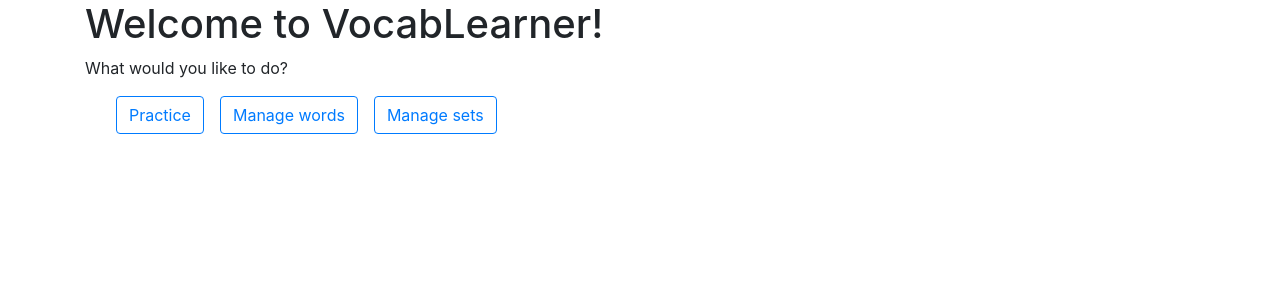
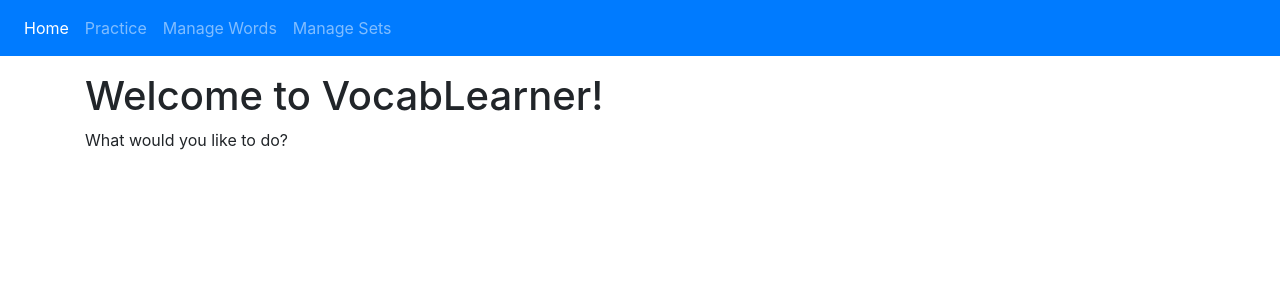
Before and after one commit to Bacorn42/VocabLearner, a Vue app: page / in a window 1280 px wide. Shown: the top 300 px of the page. Built offline with nearby package versions, Linux system fonts and the light colour scheme.

Commit message:
Added navigation bar and page titles

```diff
--- a/src/App.vue
+++ b/src/App.vue
@@ -1,11 +1,26 @@
 <template>
   <div id="app">
+    <nav class="navbar navbar-expand-sm navbar-dark bg-primary">
+      <ul class="navbar-nav">
+        <li class="nav-item">
+          <router-link to="/" class="nav-link" :class="isHomeActive">Home</router-link>
+        </li>
+        <li class="nav-item">
+          <router-link to="/practice" class="nav-link" :class="isPracticeActive">Practice</router-link>
+        </li>
+        <li class="nav-item">
+          <router-link to="/manageWords" class="nav-link" :class="isManageWordsActive">Manage Words</router-link>
+        </li>
+        <li class="nav-item">
+          <router-link to="/manageSets" class="nav-link" :class="isManageSetsActive">Manage Sets</router-link>
+        </li>
+      </ul>
+    </nav>
    <router-view :words="words" :sets="sets"></router-view>
   </div>
 </template>
 
 <script>
-import Word from './word.js'
 export default {
   name: 'app',
   data() {
@@ -13,6 +28,28 @@ export default {
       words: [],
       sets: []
     }
+  },
+  computed: {
+    isHomeActive() {
+      return {
+        active: this.$route.path === '/'
+      }
+    },
+    isPracticeActive() {
+      return {
+        active: this.$route.path.indexOf('/practice') > -1
+      }
+    },
+    isManageWordsActive() {
+      return {
+        active: this.$route.path.indexOf('/manageWords') > -1
+      }
+    },
+    isManageSetsActive() {
+      return {
+        active: this.$route.path.indexOf('/manageSets') > -1
+      }
+    }
   }
 }
 </script>
--- a/src/components/AddSet.vue
+++ b/src/components/AddSet.vue
@@ -1,6 +1,7 @@
 <template>
-  <div class="container">
-    <router-link to="/manageSets"><button class="btn btn-outline-primary mt-3 mb-3">Back</button></router-link>
+  <div class="container mt-3">
+    <h1 class="page-header">Add Sets</h1>
+    <router-link to="/manageSets"><button class="btn btn-outline-primary mb-3">Back</button></router-link>
     <div v-for="(error, index) in errors" v-bind:key="index" class="alert alert-danger">{{ error }}</div>
     <div class="alert alert-success" v-if="success">Added set!</div>
     <p>Add some sets!</p>
--- a/src/components/AddWord.vue
+++ b/src/components/AddWord.vue
@@ -1,6 +1,7 @@
 <template>
-  <div class="container">
-    <router-link to="/manageWords"><button class="btn btn-outline-primary mt-3 mb-3">Back</button></router-link>
+  <div class="container mt-3">
+    <h1 class="page-header">Add Words</h1>
+    <router-link to="/manageWords"><button class="btn btn-outline-primary mb-3">Back</button></router-link>
     <div v-for="(error, index) in errors" v-bind:key="index" class="alert alert-danger">{{ error }}</div>
     <div class="alert alert-success" v-if="success">Added word!</div>
     <p>Add some words!</p>
--- a/src/components/EditSet.vue
+++ b/src/components/EditSet.vue
@@ -1,6 +1,7 @@
 <template>
-  <div class="container">
-    <router-link to="/manageSets"><button class="btn btn-outline-primary mt-3 mb-3">Back</button></router-link>
+  <div class="container mt-3">
+    <h1 class="page-header">Edit Set</h1>
+    <router-link to="/manageSets"><button class="btn btn-outline-primary mb-3">Back</button></router-link>
     <div v-for="(error, index) in errors" v-bind:key="index" class="alert alert-danger">{{ error }}</div>
     <div class="alert alert-success" v-if="success">Edited set!</div>
     <p>Edit the set!</p>
--- a/src/components/EditWord.vue
+++ b/src/components/EditWord.vue
@@ -1,6 +1,7 @@
 <template>
-  <div class="container">
-    <router-link to="/manageWords"><button class="btn btn-outline-primary mt-3 mb-3">Back</button></router-link>
+  <div class="container mt-3">
+    <h1 class="page-header">Edit Word</h1>
+    <router-link to="/manageWords"><button class="btn btn-outline-primary mb-3">Back</button></router-link>
     <div v-for="(error, index) in errors" v-bind:key="index" class="alert alert-danger">{{ error }}</div>
     <div class="alert alert-success" v-if="success">Edited word!</div>
     <p>Edit the word!</p>
--- a/src/components/Home.vue
+++ b/src/components/Home.vue
@@ -1,12 +1,7 @@
 <template>
-  <div class="container">
+  <div class="container mt-3">
     <h1 class="page-header">Welcome to VocabLearner!</h1>
     <p>What would you like to do?</P>
-    <div class="container">
-      <router-link to="/practice"><button class="btn btn-outline-primary ml-3">Practice</button></router-link>
-      <router-link to="/manageWords"> <button class="btn btn-outline-primary ml-3">Manage words</button></router-link>
-       <router-link to="/manageSets"> <button class="btn btn-outline-primary ml-3">Manage sets</button></router-link>
-    </div>
   </div>
 </template>
 
--- a/src/components/ManageSets.vue
+++ b/src/components/ManageSets.vue
@@ -1,7 +1,7 @@
 <template>
-  <div class="container">
-    <router-link to="/"><button class="btn btn-outline-primary mt-3">Back</button></router-link> <br>
-    <router-link to="/manageSets/add"><button class="btn btn-outline-primary mt-3">Add</button></router-link>
+  <div class="container mt-3">
+    <h1 class="page-header">Manage Sets</h1>
+    <router-link to="/manageSets/add"><button class="btn btn-outline-primary">Add</button></router-link>
     <div class="container mt-3">
       <SetSearch :sets="sets"></SetSearch>
     </div>
--- a/src/components/ManageWords.vue
+++ b/src/components/ManageWords.vue
@@ -1,7 +1,7 @@
 <template>
-  <div class="container">
-    <router-link to="/"><button class="btn btn-outline-primary mt-3">Back</button></router-link> <br>
-    <router-link to="/manageWords/add"><button class="btn btn-outline-primary mt-3">Add</button></router-link>
+  <div class="container mt-3">
+    <h1 class="page-header">Manage Words</h1>
+    <router-link to="/manageWords/add"><button class="btn btn-outline-primary">Add</button></router-link>
     <div class="container mt-3">
       <WordSearch :words="words"></WordSearch>
     </div>
--- a/src/components/Practice.vue
+++ b/src/components/Practice.vue
@@ -1,6 +1,7 @@
 <template>
-  <div class="container">
-    <router-link to="/practice"><button class="btn btn-outline-primary mt-3 mb-3">Back</button></router-link>
+  <div class="container mt-3">
+    <h1 class="page-header">Practice</h1>
+    <router-link to="/practice"><button class="btn btn-outline-primary mb-3">Back</button></router-link>
     <div v-if="tries < 3" class="alert alert-danger">Incorrect! You have {{ tries }} tries left.</div>
     <div v-if="failure" class="alert alert-danger">
       You are out of tries! The correct answers were:
--- a/src/components/PracticeSelection.vue
+++ b/src/components/PracticeSelection.vue
@@ -1,6 +1,6 @@
 <template>
-  <div class="container">
-    <router-link to="/"><button class="btn btn-outline-primary mt-3">Back</button></router-link> <br>
+  <div class="container mt-3">
+    <h1 class="page-header">Practice</h1>
     <p>Choose your set:</P>
     <SetSearch :sets="sets"></SetSearch>
   </div>
```
